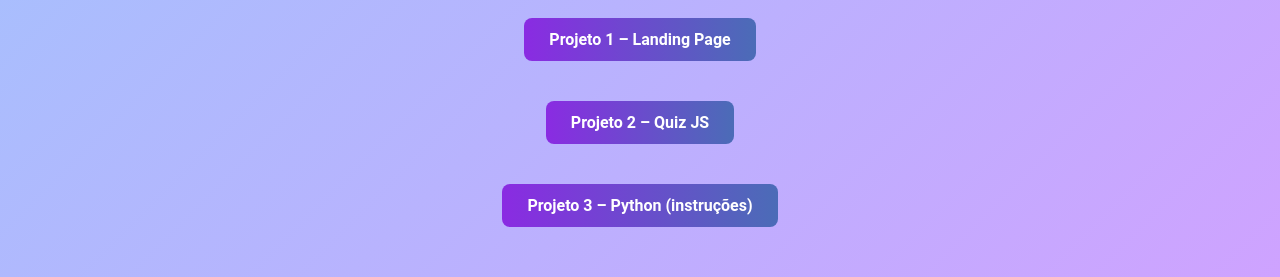
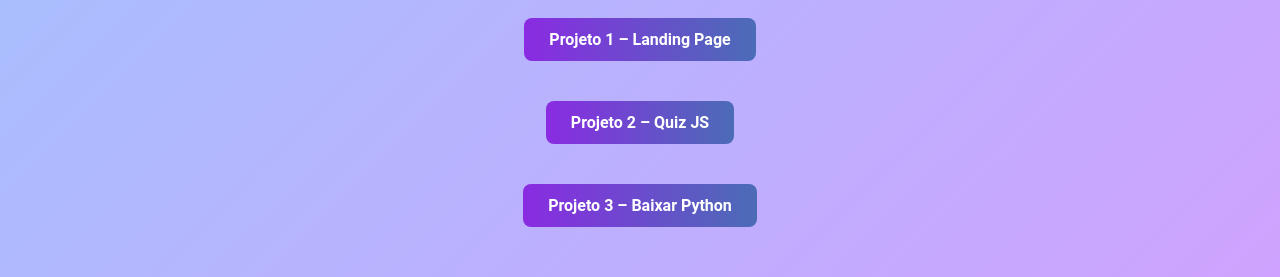
Before and after one commit to DezinMS/portfolio, a plain HTML site: page index.html in a window 1280 px wide. Shown: the part 342-619 px from the top of the page. Drawn offline with Linux system fonts and the light colour scheme.

Commit message:
Atualiza Projeto 3 para download direto

```diff
--- a/index.html
+++ b/index.html
@@ -22,8 +22,9 @@
             <a class="project-btn" href="projects/projeto2/projeto2.html" target="_blank">
                 Projeto 2 – Quiz JS
             </a>
-            <a class="project-btn" href="projects/projeto3/instrucoes.html" target="_blank">
-                Projeto 3 – Python (instruções)
+            <!-- Projeto 3 agora é download -->
+            <a class="project-btn" href="projects/projeto3/projeto3.py" download>
+                Projeto 3 – Baixar Python
             </a>
         </div>
 
```
